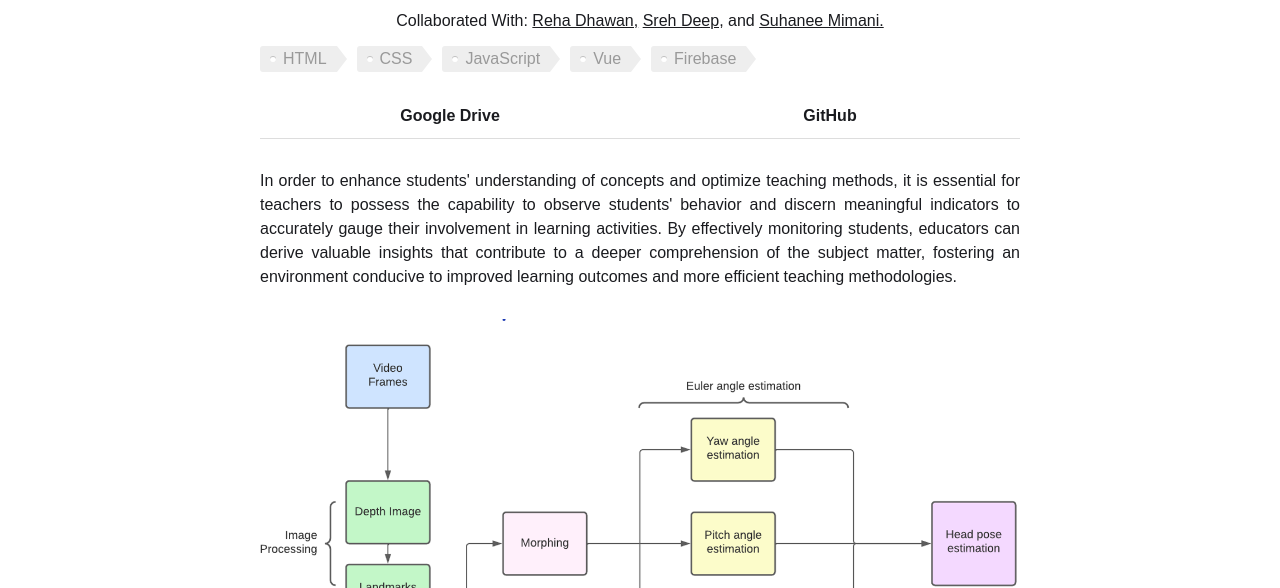
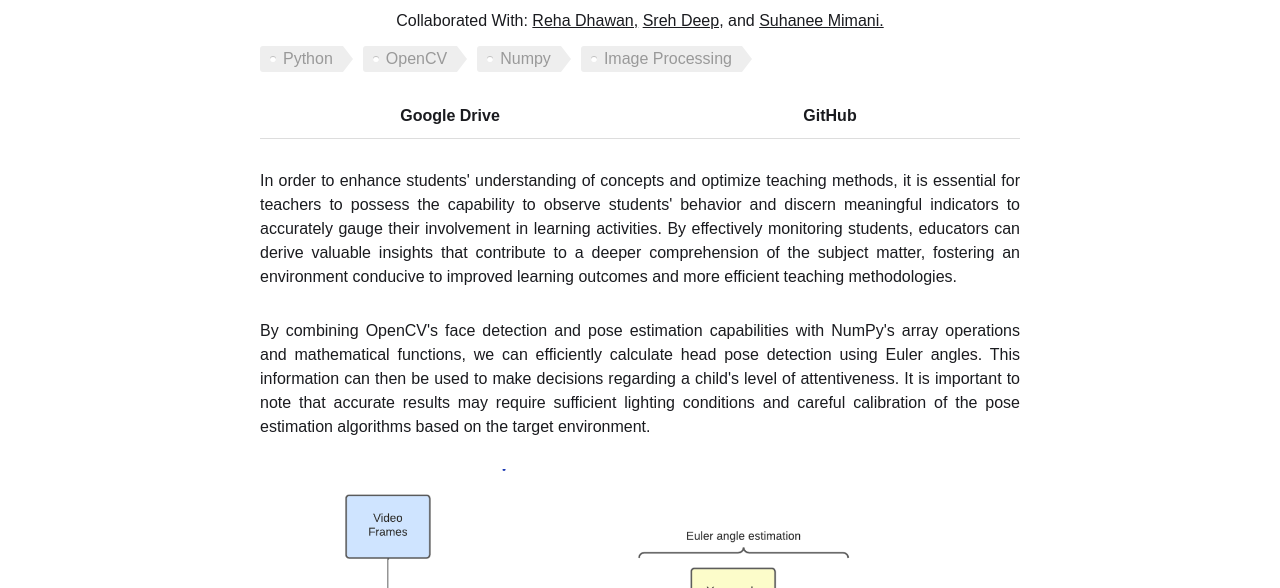
Before and after one commit to tan275/tan275.github.io, a plain HTML site: page src/attentionspan.html in a window 1280 px wide. Shown: the part 212-800 px from the top of the page. Drawn offline with nearby package versions, Linux system fonts and the light colour scheme; a web font is replaced by a local one.

Commit message:
commit 16

```diff
--- a/src/attentionspan.html
+++ b/src/attentionspan.html
@@ -53,19 +53,18 @@
                 <a href="https://www.linkedin.com/in/suhanee-mimani/" target="_blank">Suhanee Mimani.</a></p>
 
             <ul class="tags">
-              <li><a href="#" class="tag">HTML</a></li>
-              <li><a href="#" class="tag">CSS</a></li>
-              <li><a href="#" class="tag">JavaScript</a></li>
-              <li><a href="#" class="tag">Vue</a></li>
-              <li><a href="#" class="tag">Firebase</a></li>
+              <li><a href="#" class="tag">Python</a></li>
+              <li><a href="#" class="tag">OpenCV</a></li>
+              <li><a href="#" class="tag">Numpy</a></li>
+              <li><a href="#" class="tag">Image Processing</a></li>
             </ul>
 
             <p>
                 <div class="column-8 top w-col w-col-6">
-                <a href="https://drive.google.com/drive/folders/1VpB48A4n_jjDQrna_pC9EzBfqGYcxWVp?usp=sharing" target="_blank" class="link-5 gradient-color">Google Drive</a>
+                <a href="https://drive.google.com/drive/folders/157vTg32JmGtBaQNYUwKeh7VsDHh6AdZk?usp=sharing" target="_blank" class="link-5 gradient-color">Google Drive</a>
               </div>
               <div class="column-8 top w-col w-col-6">
-                <a href="https://github.com/taniamuley/AlliesProject.git" target="_blank" class="link-5 gradient-color">GitHub</a>
+                <a href="https://github.com/taniamuley/AttentionSpanDetection.git" target="_blank" class="link-5 gradient-color">GitHub</a>
               </div>
             </p>
 
@@ -79,20 +78,21 @@
                 involvement in learning activities. By effectively monitoring students, educators can derive valuable insights that
                 contribute to a deeper comprehension of the subject matter, fostering an environment conducive to improved learning
                 outcomes and more efficient teaching methodologies.
+            </p>
 
+            <p class="article-content">
+                By combining OpenCV's face detection and pose estimation capabilities with NumPy's array operations and mathematical
+                functions, we can efficiently calculate head pose detection using Euler angles. This information can then be used to
+                make decisions regarding a child's level of attentiveness. It is important to note that accurate results may require
+                sufficient lighting conditions and careful calibration of the pose estimation algorithms based on the target environment.
             </p>
 
 
             <p class="article-content" >
                 <img src="/images/architecture.png">
                 <br>
-                <img src="/images/alliesprofile.png">
-                <br>
-                <img src="/images/firebase.png">
 
             </p>
-
-            <p>With Love, Team Allies.</p>
         </div>
 
 
```
